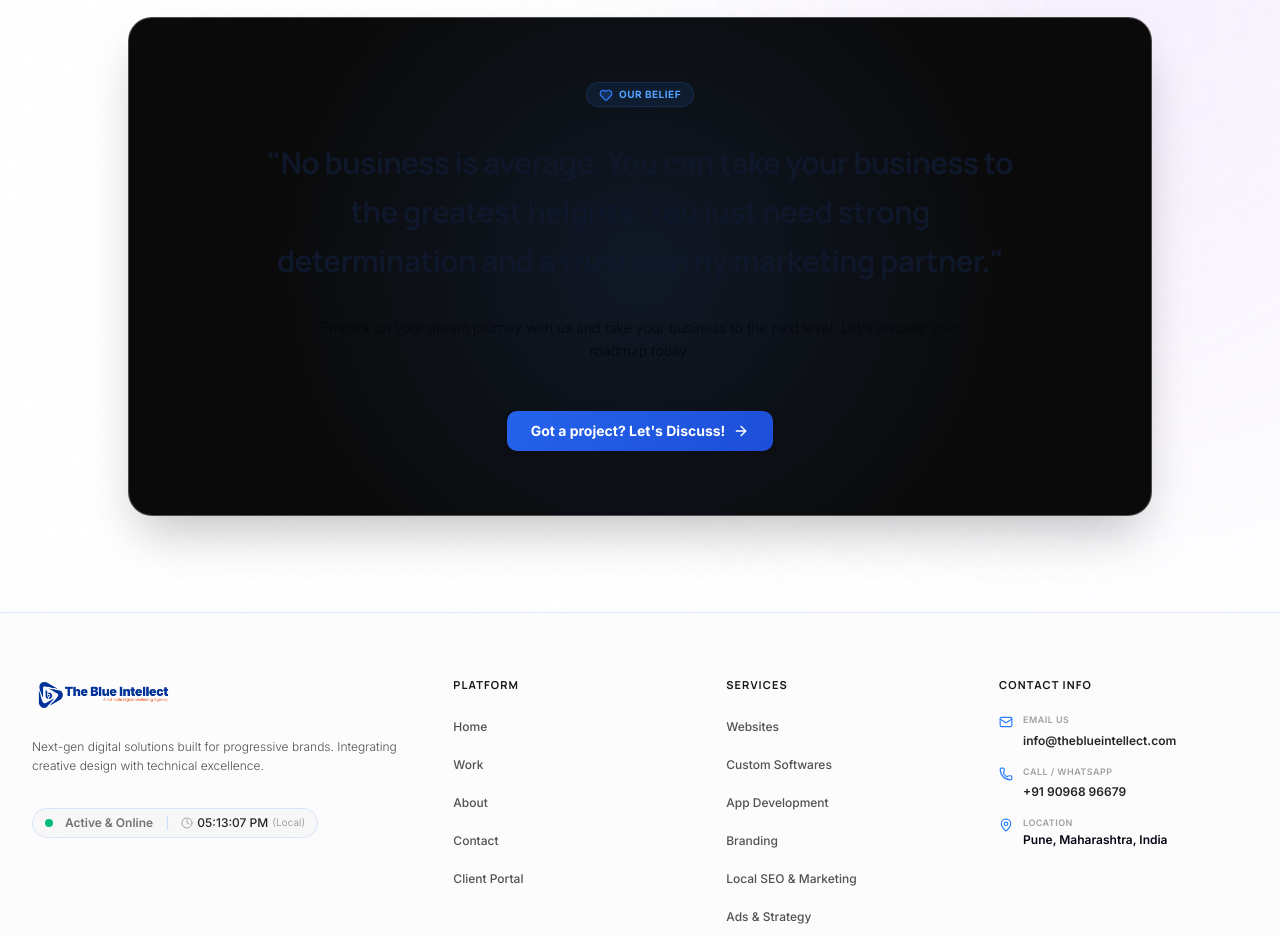
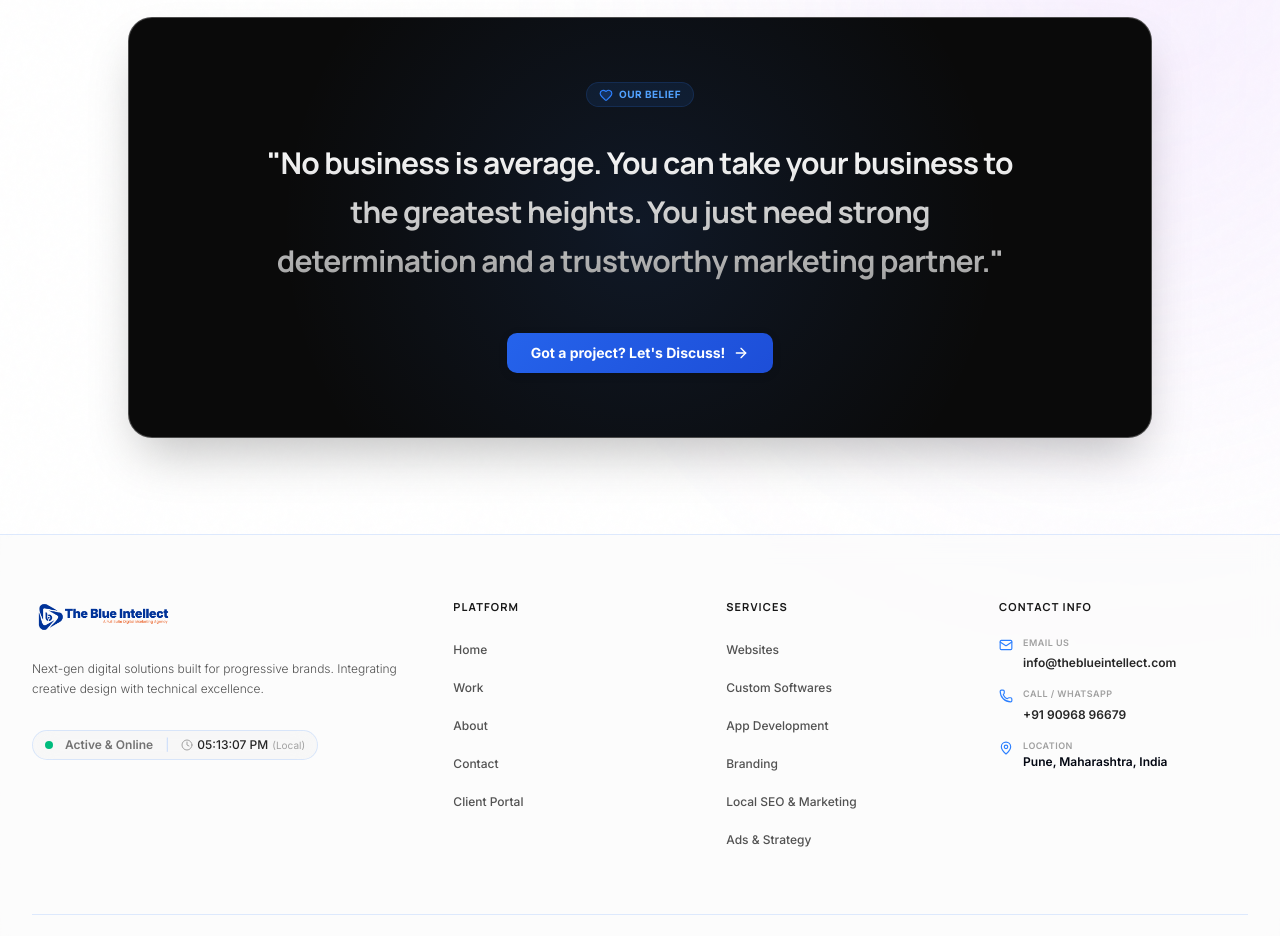
Before and after one commit to sapatil2212/The-Blue-Intellect-Portfolio, a Next.js app: page /about in a window 1280 px wide. Shown: the part 1640-2576 px from the top of the page. Built offline with nearby package versions, Linux system fonts and the light colour scheme.

Commit message:
Refine Our Belief section on about page by removing redundant subtext and adding white-to-gray text gradient

```diff
--- a/src/app/about/page.tsx
+++ b/src/app/about/page.tsx
@@ -203,13 +203,9 @@
             <span>Our Belief</span>
           </div>
 
-          <h2 className="text-xl sm:text-2xl md:text-3xl font-extrabold tracking-tight text-white leading-relaxed font-display max-w-3xl mx-auto">
+          <h2 className="text-xl sm:text-2xl md:text-3xl font-extrabold tracking-tight text-transparent bg-clip-text bg-gradient-to-b from-white to-neutral-400 leading-relaxed font-display max-w-3xl mx-auto">
             "No business is average. You can take your business to the greatest heights. You just need strong determination and a trustworthy marketing partner."
           </h2>
-
-          <p className="text-xs sm:text-sm text-neutral-450 leading-relaxed max-w-2xl mx-auto">
-            Embark on your dream journey with us and take your business to the next level. Let's discuss your roadmap today.
-          </p>
 
           <div className="pt-4">
             <Link
```
